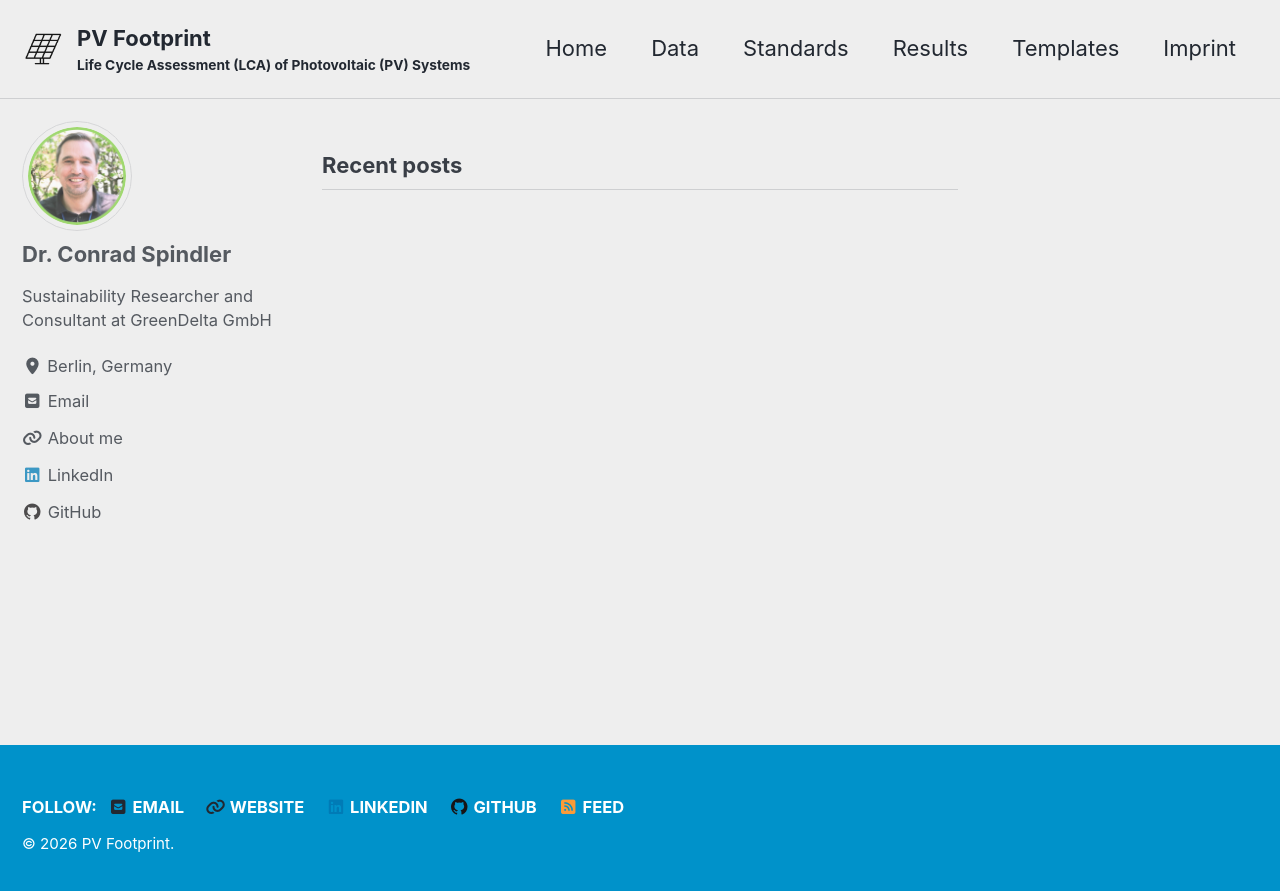
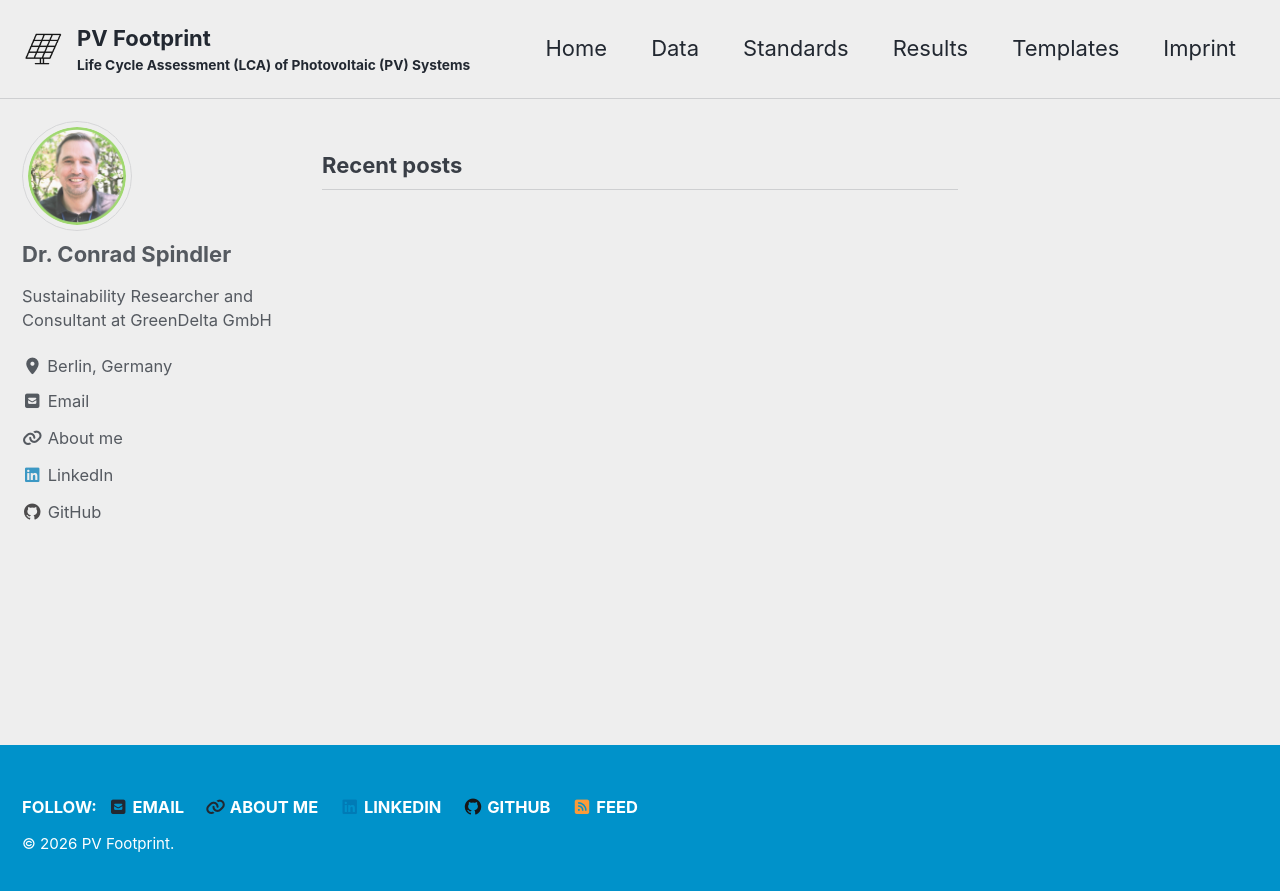
Before and after one commit to conradspindler/pv_footprint, a Jekyll site: the page built from index.html, in a window 1280 px wide. Shown: the top 891 px of the page. Built offline with Jekyll 4.4.1, drawn with Linux system fonts in a browser that asks for light colours; cached includes are drawn as plain includes; the list of posts is cut into pages by our own code.

Commit message:
Replace 'Website' link with 'About me' link

```diff
--- a/_config.yml
+++ b/_config.yml
@@ -127,7 +127,7 @@ footer:
     - label: "Email"
       icon: "fas fa-fw fa-square-envelope"
       url: "mailto:spindler@ecolca.com"
-    - label: "Website"
+    - label: "About me"
       icon: "fas fa-fw fa-link"
       url: "https://www.ecolca.com"
     - label: "LinkedIn"
```
